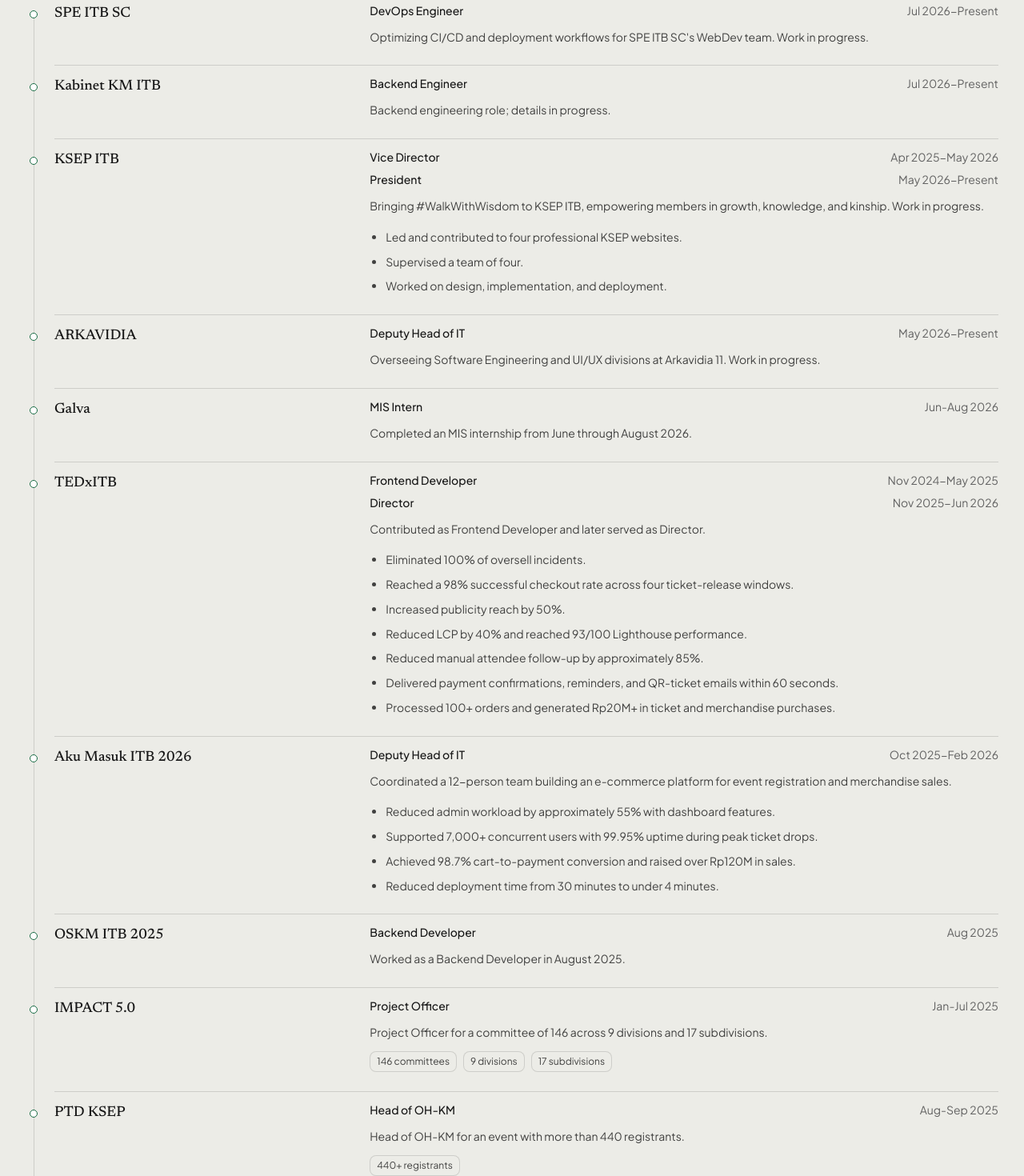
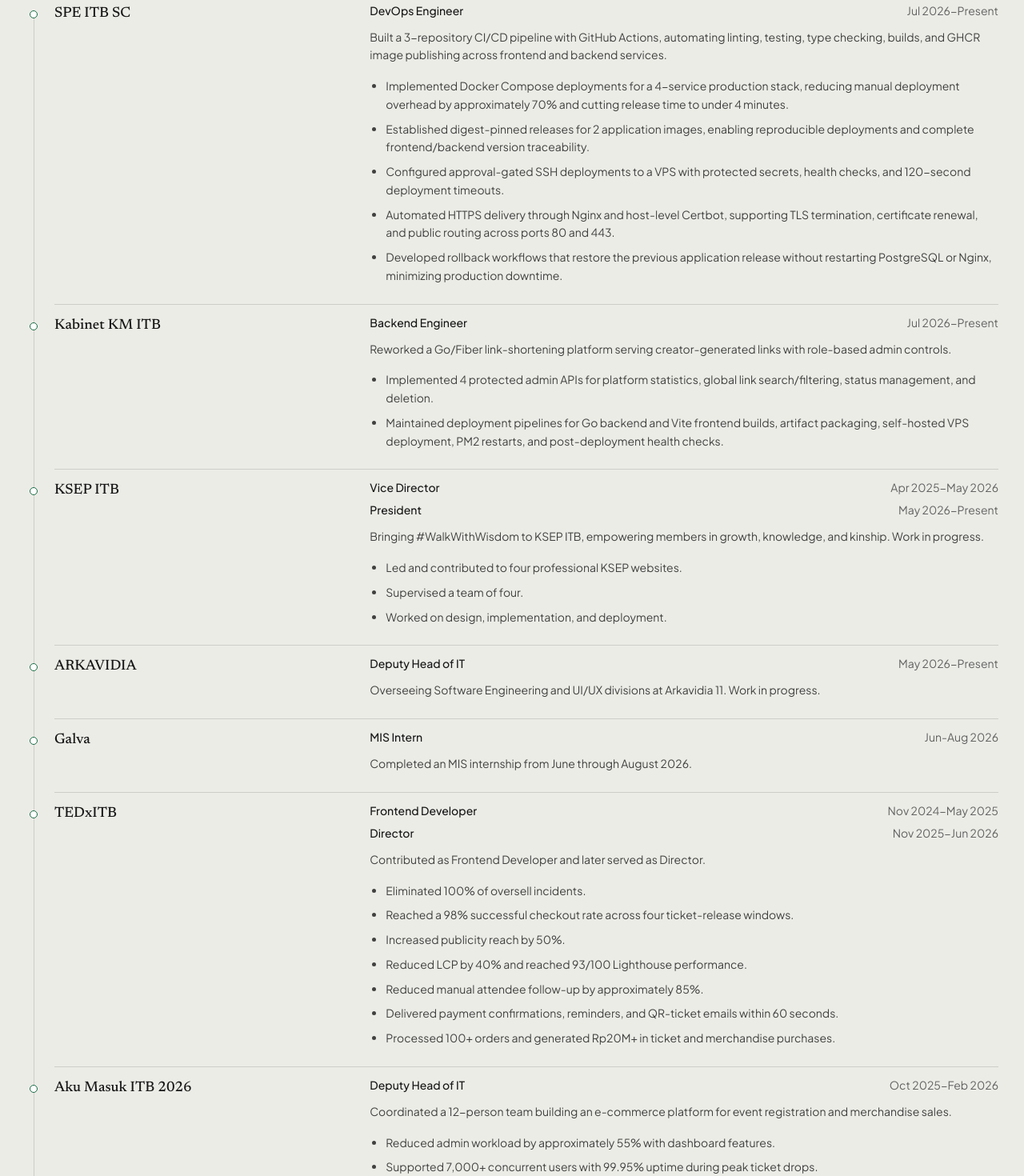
Before and after one commit to nicholaswisee/portfolio, a Next.js app: page / in a window 1280 px wide. Shown: the part 2860-4330 px from the top of the page at 80% size. Built offline with nearby package versions, Linux system fonts and the light colour scheme.

Commit message:
feat(experience): expand role summaries

```diff
--- a/content/portfolio.ts
+++ b/content/portfolio.ts
@@ -314,12 +314,24 @@
         organization: "SPE ITB SC",
         roles: [{ title: "DevOps Engineer", dates: "Jul 2026-Present" }],
         summary:
-            "Optimizing CI/CD and deployment workflows for SPE ITB SC's WebDev team. Work in progress.",
+            "Built a 3-repository CI/CD pipeline with GitHub Actions, automating linting, testing, type checking, builds, and GHCR image publishing across frontend and backend services.",
+        highlights: [
+            "Implemented Docker Compose deployments for a 4-service production stack, reducing manual deployment overhead by approximately 70% and cutting release time to under 4 minutes.",
+            "Established digest-pinned releases for 2 application images, enabling reproducible deployments and complete frontend/backend version traceability.",
+            "Configured approval-gated SSH deployments to a VPS with protected secrets, health checks, and 120-second deployment timeouts.",
+            "Automated HTTPS delivery through Nginx and host-level Certbot, supporting TLS termination, certificate renewal, and public routing across ports 80 and 443.",
+            "Developed rollback workflows that restore the previous application release without restarting PostgreSQL or Nginx, minimizing production downtime.",
+        ],
     },
     {
         organization: "Kabinet KM ITB",
         roles: [{ title: "Backend Engineer", dates: "Jul 2026-Present" }],
-        summary: "Backend engineering role; details in progress.",
+        summary:
+            "Reworked a Go/Fiber link-shortening platform serving creator-generated links with role-based admin controls.",
+        highlights: [
+            "Implemented 4 protected admin APIs for platform statistics, global link search/filtering, status management, and deletion.",
+            "Maintained deployment pipelines for Go backend and Vite frontend builds, artifact packaging, self-hosted VPS deployment, PM2 restarts, and post-deployment health checks.",
+        ],
     },
     {
         organization: "KSEP ITB",
@@ -378,19 +390,23 @@
     {
         organization: "OSKM ITB 2025",
         roles: [{ title: "Backend Developer", dates: "Aug 2025" }],
-        summary: "Worked as a Backend Developer in August 2025.",
+        summary:
+            "Developed and implemented several API endpoints for OSKM ITB 2025's companion app, used by up to 5,000 concurrent users at peak traffic. Participated in an Agile-Scrum workflow.",
     },
     {
         organization: "IMPACT 5.0",
         roles: [{ title: "Project Officer", dates: "Jan-Jul 2025" }],
-        summary: "Project Officer for a committee of 146 across 9 divisions and 17 subdivisions.",
-        metrics: ["146 committees", "9 divisions", "17 subdivisions"],
+        summary:
+            "Managed 146 committees in organizing university admission test tutorials and an annual informatics, mathematics, and physics competition for high school students, demonstrating strong leadership and organizational skills.",
+        highlights: [
+            "Coordinated 9 divisions including 17 subdivisions across a 6-month period of intensive work, showcasing project management skills.",
+        ],
     },
     {
         organization: "PTD KSEP",
         roles: [{ title: "Head of OH-KM", dates: "Aug-Sep 2025" }],
-        summary: "Head of OH-KM for an event with more than 440 registrants.",
-        metrics: ["440+ registrants"],
+        summary:
+            "Having fun at OSKM ITB, coordinated a promotional campaign for KSEP ITB and its introductory programme, PTD KSEP. Successfully gained 440+ registrants!",
     },
     {
         organization: "Inkubator IT",
--- a/scripts/portfolio-smoke.mjs
+++ b/scripts/portfolio-smoke.mjs
@@ -10,6 +10,7 @@
 } else {
   const html = readFileSync(buildPath, "utf8");
   const experienceSource = readFileSync("components/Experience.tsx", "utf8");
+  const portfolioSource = readFileSync("content/portfolio.ts", "utf8");
   const count = (pattern) => (html.match(pattern) ?? []).length;
   const escapeRegExp = (value) => value.replace(/[.*+?^${}()|[\]\\]/g, "\\$&");
   const scriptRanges = [...html.matchAll(/<script\b[^>]*>[\s\S]*?<\/script\s*>/gi)].map(
@@ -340,7 +341,7 @@
       ]),
     ],
     [
-      "IMPACT 5.0 retains approved metrics",
+      "IMPACT 5.0 retains its leadership summary",
       hasMarkedElementWithTexts("data-experience-group", "true", [
         "IMPACT 5.0",
         "146 committees",
@@ -349,8 +350,13 @@
       ]),
     ],
     [
-      "PTD KSEP retains its approved metric",
+      "PTD KSEP retains its campaign summary",
       hasMarkedElementWithTexts("data-experience-group", "true", ["PTD KSEP", "440+ registrants"]),
+    ],
+    [
+      "IMPACT and PTD KSEP do not render metric chips",
+      !portfolioSource.includes('metrics: ["146 committees"') &&
+        !portfolioSource.includes('metrics: ["440+ registrants"'),
     ],
     ...requiredAssets.map((assetPath) => [
       `required local asset ${assetPath} exists`,
```
